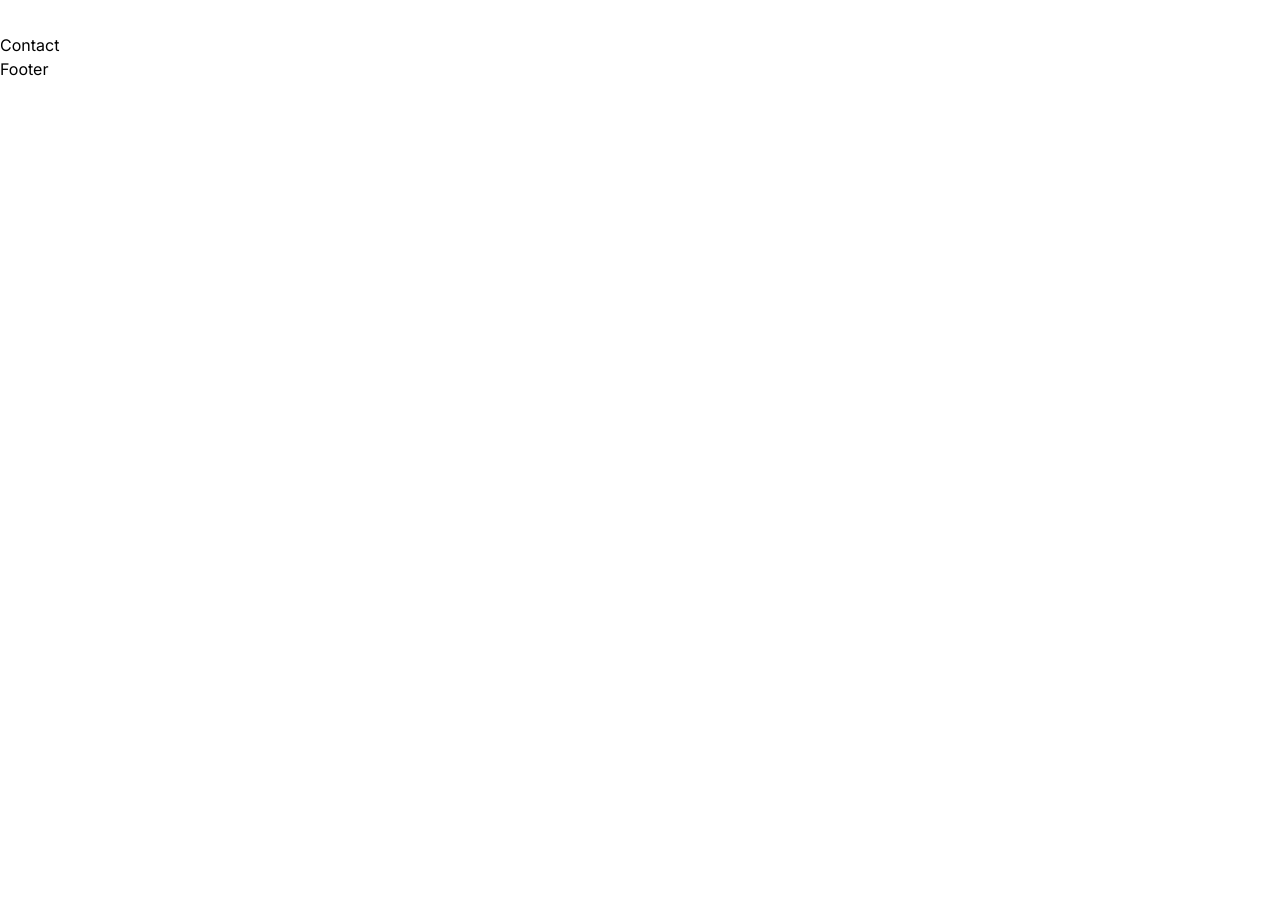
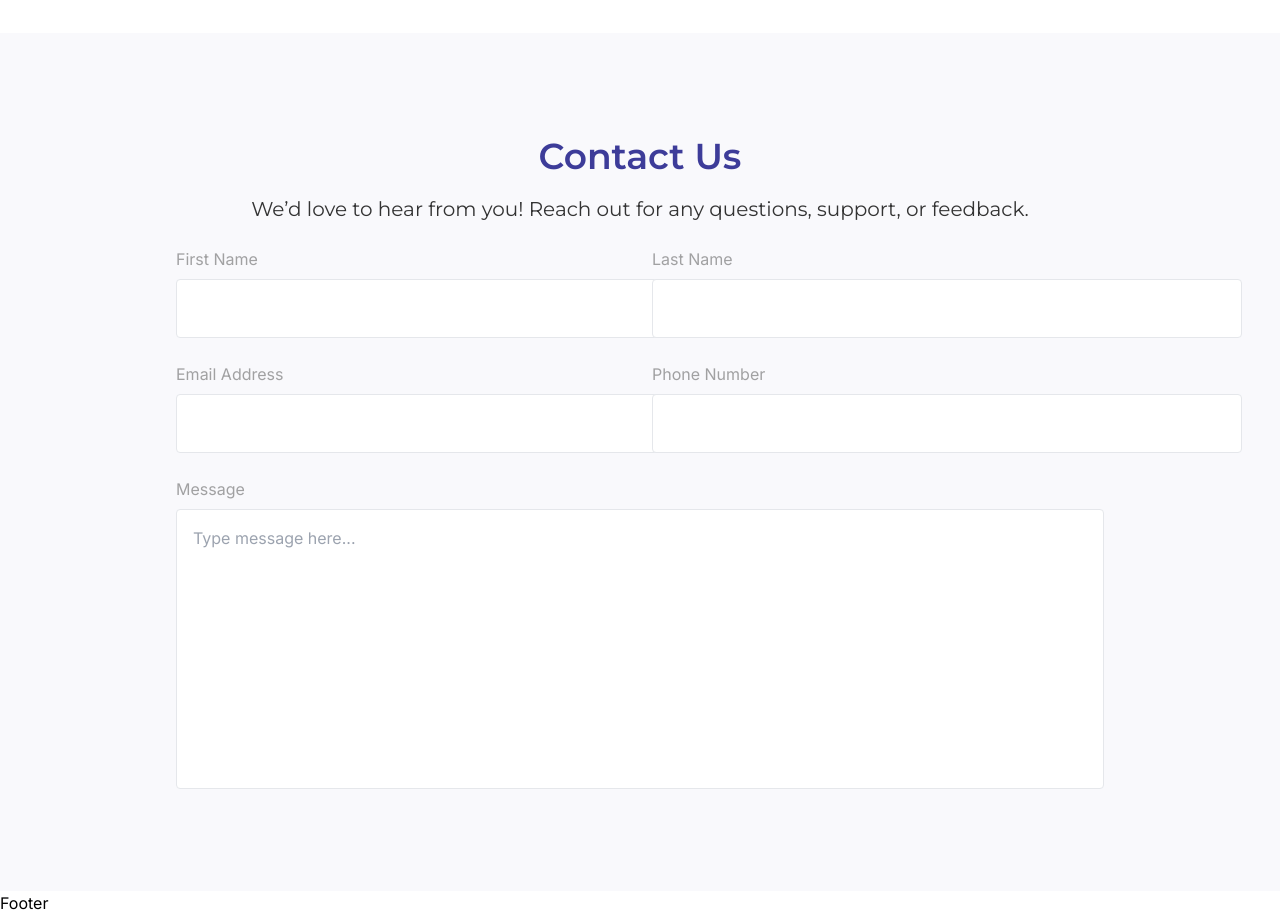
Before and after one commit to ANIEKWECHIDERA/dirty-data-simulator, a React (Vite) app: page / in a window 1280 px wide. Shown: the part 4340-5255 px from the top of the page. Before the commit the page ends 4421 px from the top, so only its background shows below. Built offline with nearby package versions, Linux system fonts and the light colour scheme.

Commit message:
Completed form

```diff
--- a/src/components/Contact.jsx
+++ b/src/components/Contact.jsx
@@ -1,7 +1,74 @@
 import React from "react";
 
 const Contact = () => {
-  return <div>Contact</div>;
+  return (
+    <div className="bg-[#F9F9FC]">
+      <div className="py-24 px-12 mx-auto w-4/5 flex justify-between align-middle flex-col">
+        <div className="text-center">
+          <h2 className="text-center mb-3">Contact Us</h2>
+          <p className="font-montserrat text-[#333333] text-xl">
+            We’d love to hear from you! Reach out for any questions, support, or
+            feedback.
+          </p>
+        </div>
+        <form>
+          <div className="grid grid-cols-2 gap-6 mt-6 ">
+            <div>
+              <label className="text-base text-[#66666699]" htmlFor="">
+                First Name
+              </label>
+              <input
+                className="border rounded input-field"
+                type="text"
+                name="FirstName"
+              />
+            </div>
+            <div className="flex flex-col justify-end ml-auto">
+              <label className="text-base text-[#66666699]" htmlFor="">
+                Last Name
+              </label>
+              <input
+                className="border rounded input-field"
+                type="text"
+                name="LastName"
+              />
+            </div>
+            <div>
+              <label className="text-base text-[#66666699] " htmlFor="">
+                Email Address
+              </label>
+              <input
+                className="border rounded input-field"
+                type="email"
+                name="emailaddress"
+              />
+            </div>
+            <div className="flex flex-col justify-end ml-auto">
+              <label className="text-base text-[#66666699]" htmlFor="">
+                Phone Number
+              </label>
+              <input
+                className="border rounded input-field"
+                type="text"
+                name="PhoneNumber"
+              />
+            </div>
+          </div>
+          <div className="mt-6">
+            <label className="text-base text-[#66666699]" htmlFor="">
+              Message
+            </label>
+            <textarea
+              className="p-4 border rounded w-full mt-2 resize-none h-[17.5rem] text-area"
+              name=""
+              id=""
+              placeholder="Type message here..."
+            ></textarea>
+          </div>
+        </form>
+      </div>
+    </div>
+  );
 };
 
 export default Contact;
--- a/src/index.css
+++ b/src/index.css
@@ -7,6 +7,7 @@
 * {
   box-sizing: border-box;
   font-family: "Inter", serif;
+  /* outline: solid 1px; */
 }
 
 h2 {
@@ -62,3 +63,19 @@ h2 {
     transparent
   );
 }
+
+.input-field {
+  width: 36.875rem;
+  height: 3.6875rem;
+  margin-top: 0.5rem;
+  padding: 1rem;
+}
+
+.input-field:focus {
+  outline: none;
+  border: 2px solid #a5a7ff;
+}
+.text-area:focus {
+  outline: none;
+  border: 2px solid #a5a7ff;
+}
```
